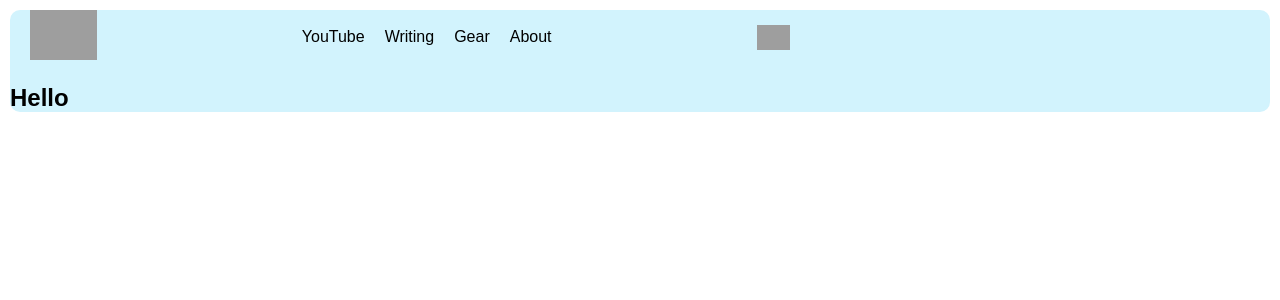
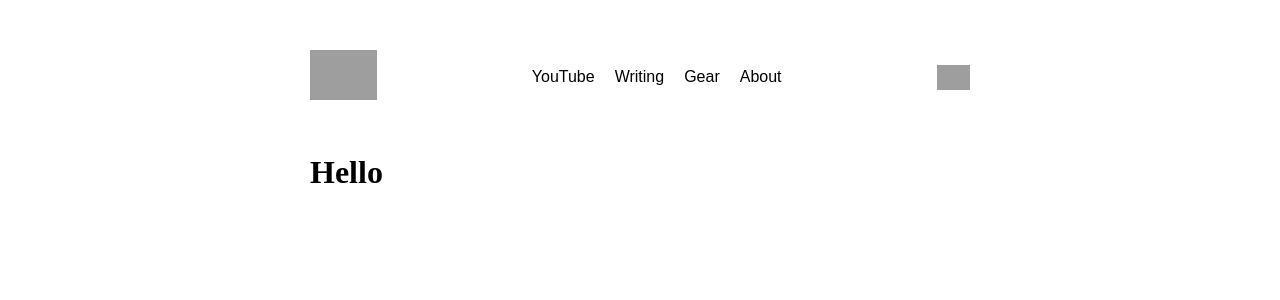
Before and after one commit to thejonnyboyd/personal-website, a Jekyll site: the page built from index.html, in a window 1280 px wide. Shown: the top 300 px of the page. Built offline with Jekyll 4.4.1, drawn with Linux system fonts in a browser that asks for light colours; some web fonts are replaced; grey boxes are pictures that could not be loaded.

Commit message:
header and navbar implemented

```diff
--- a/_layouts/default.html
+++ b/_layouts/default.html
@@ -1,17 +1,13 @@
 <!DOCTYPE html>
 <html lang="en">
-<head>
-    <meta charset="UTF-8">
-    <meta name="viewport" content="width=device-width, initial-scale=1.0">
+  <head>
+    <meta charset="UTF-8" />
+    <meta name="viewport" content="width=device-width, initial-scale=1.0" />
     <title>Jonny Boyd</title>
-    <link rel="stylesheet" href="/assets/styles.css">
-</head>
-<body>
-    <div class="body-background">
+    <link rel="stylesheet" href="/assets/styles.css" />
+  </head>
+  <body>
         {% include header.html %}
-        <main>
-            {{content}}
-        </main>
-    </div>
-</body>
+        <main>{{content}}</main>
+  </body>
 </html>
--- a/assets/styles.css
+++ b/assets/styles.css
@@ -1,25 +1,21 @@
 body {
-  font-family: "Bower-Bold", sans-serif;
+  font-family: Arial, Helvetica, sans-serif;
   margin: 0;
   padding: 0;
   color: var(--text-color);
   background-color: var(--background-color);
   box-sizing: border-box;
-}
-
-.body-background{
-    background-color: rgb(210, 243, 253);
-    margin: 10px;
-    border-radius: 10px;
+  font-family: "Bower-Bold, sans-serif";
 }
 
 .content-wrapper {
-  max-width: 800px;
+  max-width: 700px;
+  margin: 50px auto;
   padding: 0 20px;
   box-sizing: border-box;
 }
 
-.banner .wrapper{
+.banner .wrapper {
   max-width: 1200px;
   margin: 0 auto;
   padding: 20px;
@@ -47,8 +43,9 @@
   display: flex;
   justify-content: center;
   gap: 20px;
-  margin: 0px;
+  margin: 0;
   padding: 0;
+  font-family: sans-serif;
 }
 
 .site-navbar ul li {
@@ -78,6 +75,10 @@
   filter: brightness(0.8);
 }
 
+h1 {
+  font-size: 32px;
+}
+
 @font-face {
     font-family: "Bower-Bold";
     src: url("https://db.onlinewebfonts.com/t/40fccfffa7bc57048f06f7420d6fe7ae.eot");
--- a/index.html
+++ b/index.html
@@ -3,6 +3,8 @@
 title: home
 ---
 
-<section class="introduction">
+<div class="content-wrapper">
+  <section class="introduction">
     <h1>Hello</h1>
-</section>
+  </section>
+</div>
```
Lines whose indentation alone changed are shown as unchanged.
